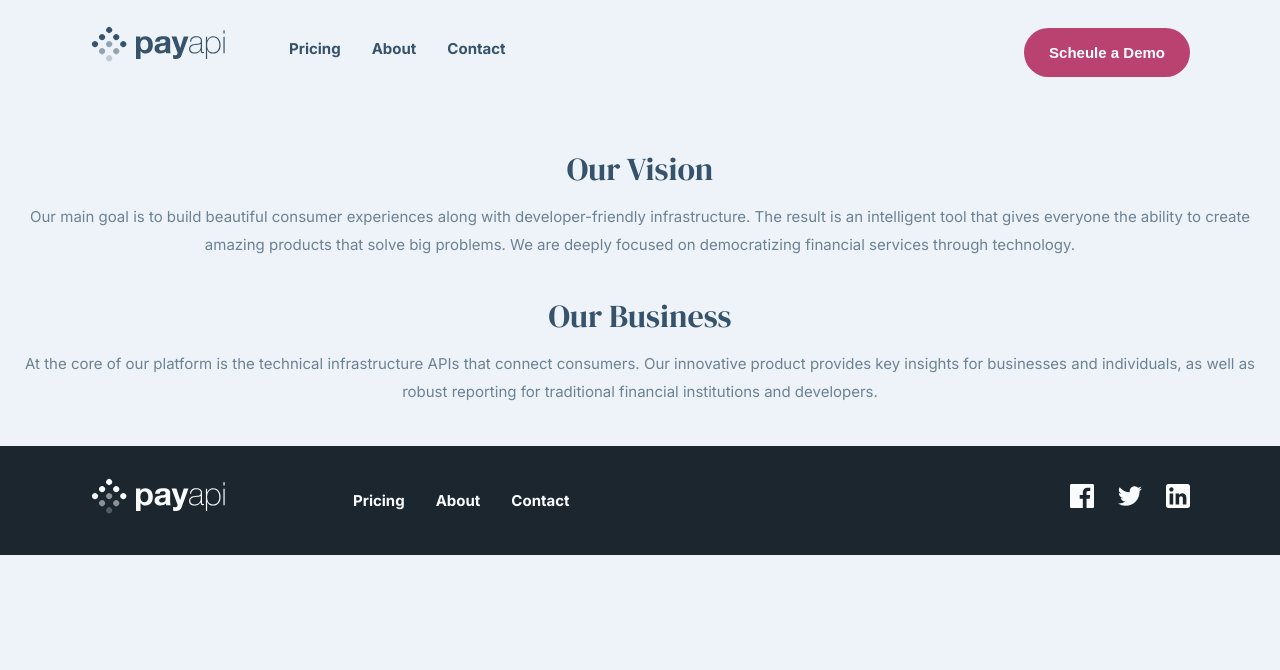
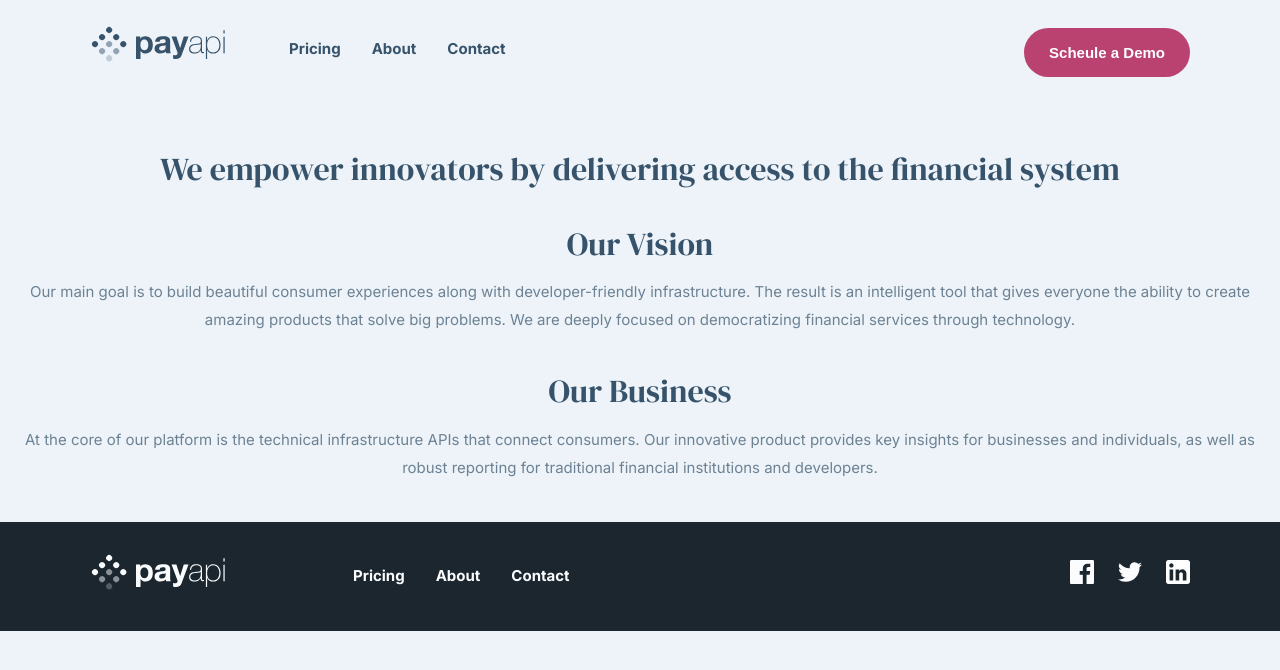
Before and after one commit to thebigbenn009/payapi, a Next.js app: page /about in a window 1280 px wide. Shown: the top 670 px of the page. Built offline with nearby package versions, Linux system fonts and the light colour scheme.

Commit message:
work in progress-28

```diff
--- a/app/about/page.tsx
+++ b/app/about/page.tsx
@@ -7,7 +7,7 @@ const AboutPage = () => {
   return (
     <main className="about">
       <h1 className="about-desc">
-        {/* We empower innovators by delivering access to the financial system */}
+        We empower innovators by delivering access to the financial system
       </h1>
       <About
         header="Our Vision"
```
